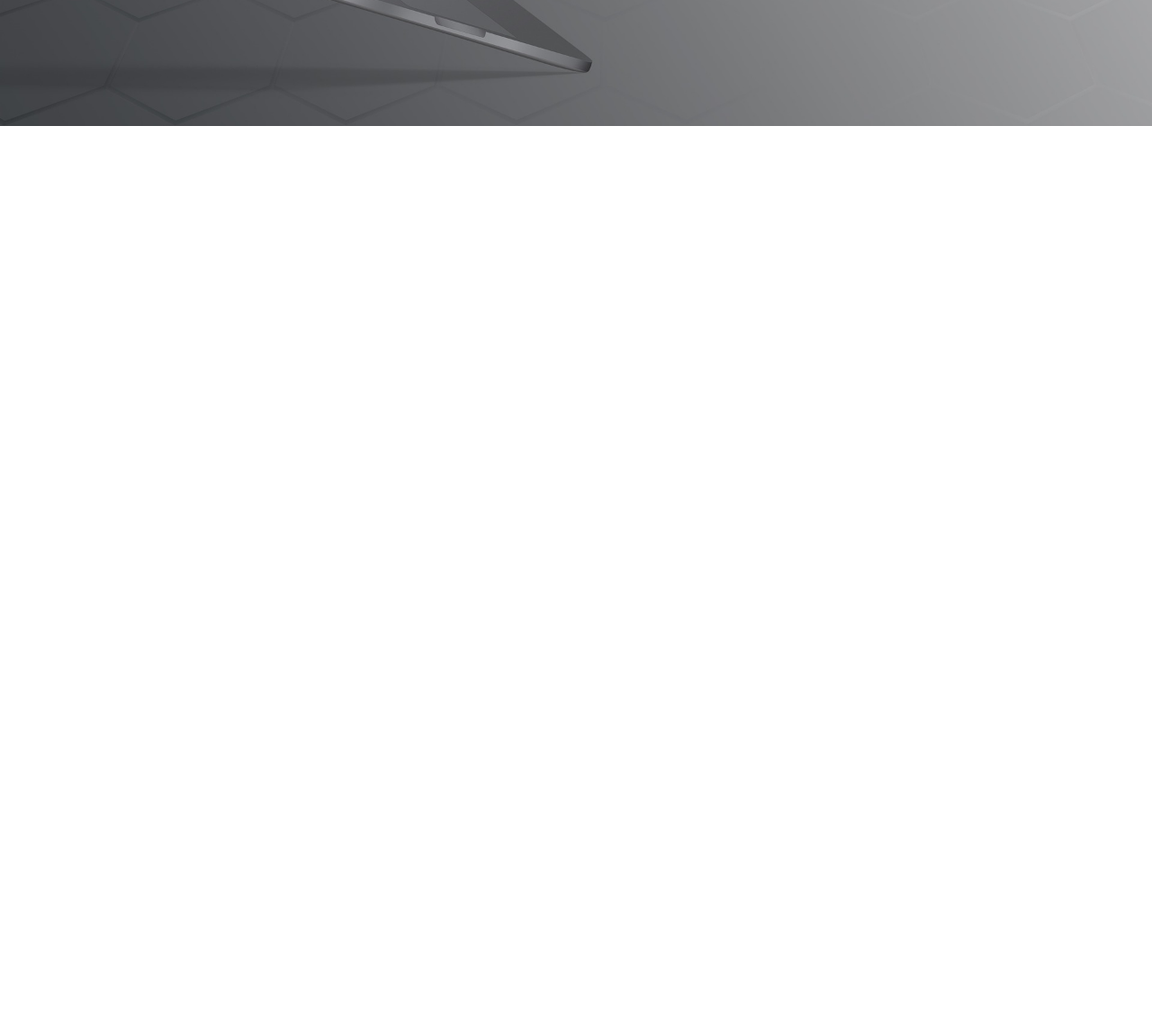
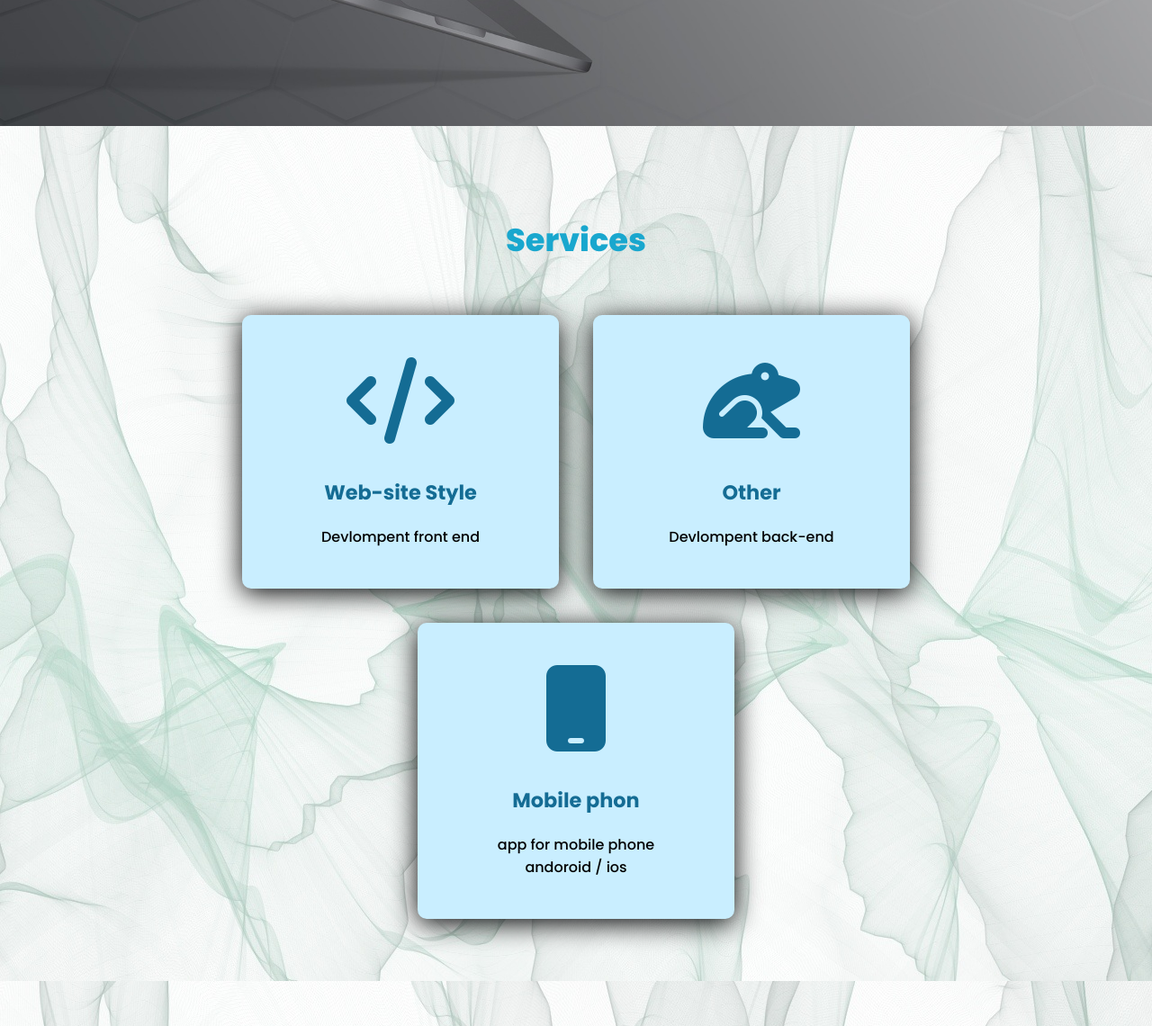
Before and after one commit to abdellatif324/Style-designe, a plain HTML site: page index.html in a window 1280 px wide. Shown: the part 660-1800 px from the top of the page at 90% size. Before the commit the page ends 800 px from the top, so only its background shows below. Drawn offline with Linux system fonts and the light colour scheme.

Commit message:
main 1 + 2

```diff
--- a/index.html
+++ b/index.html
@@ -26,12 +26,60 @@
             <a href="" class="main-btn">View my work </a>
 
             <div class="social-icons">
-                <a href="#"><i class="fa-brands fa-linkedin"></i></i></a>
-                <a href="https://web.facebook.com/abdlatif.aitdioune.7/"><i class="fa-brands fa-facebook"></i></a>
+                <a href="https://www.linkedin.com/in/abdellatif-aitdiouane-1610b7220/" target="_blank"><i class="fa-brands fa-linkedin"></i></i></a>
+                <a href="https://web.facebook.com/abdlatif.aitdioune.7/"target="_blank"><i class="fa-brands fa-facebook"></i></a>
             </div>
          </div>
+    </section>
 
 
-   </section>
+    <section class="cards" id="Serivces">
+        <h1 class="title">Services</h1>
+
+
+        <div class="content">
+            <div class="card">
+
+            <div class="icon">
+                <i class="fa-solid fa-code"></i>
+            </div>
+
+            <div class="info">
+                <h3>Web-site Style</h3>
+                <p> Devlompent front end </p>
+
+            </div>
+        </div>
+
+
+        <div class="card">
+
+            <div class="icon">
+                <i class="fa-solid fa-frog"></i>
+            </div>
+
+            <div class="info">
+                <h3>Other </h3>
+                <p> Devlompent back-end  </p>
+
+            </div>
+        </div>
+
+        <div class="card">
+
+            <div class="icon">
+                <i class="fa-solid fa-mobile"></i>
+            </div>
+
+            <div class="info">
+                <h3>Mobile phon </h3>
+                <p> app for mobile phone <br> andoroid / ios  </p>
+
+            </div>
+        </div>
+    </div>
+    </section>
+
+
 </body>
 </html>
--- a/style.css
+++ b/style.css
@@ -98,12 +98,74 @@ section{
 
 .social-icons a{
     color: #C9EEFF;
-    font-size: 1.2em;
+    font-size: 1.7em;
     padding-right: 30px;
     transition: 0.9s ease ;
 }
 
 .social-icons a:hover{
 
-    font-size: 1.8em;
+    font-size: 2em;
 }
+/*------------------- end Main section -------------__ new section__*/
+
+.title{
+    display: flex;
+    justify-content: center;
+    color: #19A7CE;
+    font-size: 2.2em ;
+    font-weight: 800;
+    margin-bottom: 38px;
+}
+
+.content{
+    display: flex;
+    justify-content: center;
+    flex-direction: row;
+    flex-wrap: wrap;
+
+}
+.card{
+    background-color: #C9EEFF;
+    width: 22em;
+    box-shadow: 0 5px 30px  rgba(1, 1, 1.5, 100%);
+    border-radius: 10px;
+    padding: 25px;
+    margin: 19px;
+    transition: 1.2s ease;
+
+}
+.cards{
+    background-image: url(imagzs/background-1747777.jpg);
+    background-attachment: fixed;
+}
+.card:hover{
+    transition: 1.2s ease;
+    transform: scale(1.1);
+}
+
+.icon{
+    color:#146C94;
+    font-size: 6em;
+    text-align: center;
+
+}
+.info {
+    text-align: center;
+}
+
+.info h3{
+    color: #146C94;
+    font-size: 1.4em;
+    font-weight: 700;
+    margin: 10px;
+
+
+}
+.info p{
+    margin: 18px;
+    text-align: center;
+    font-weight: 500;
+    color: black;
+    margin: 20px;
+}
```
Also changed, not shown: imagzs/background-1747777.jpg (added).
